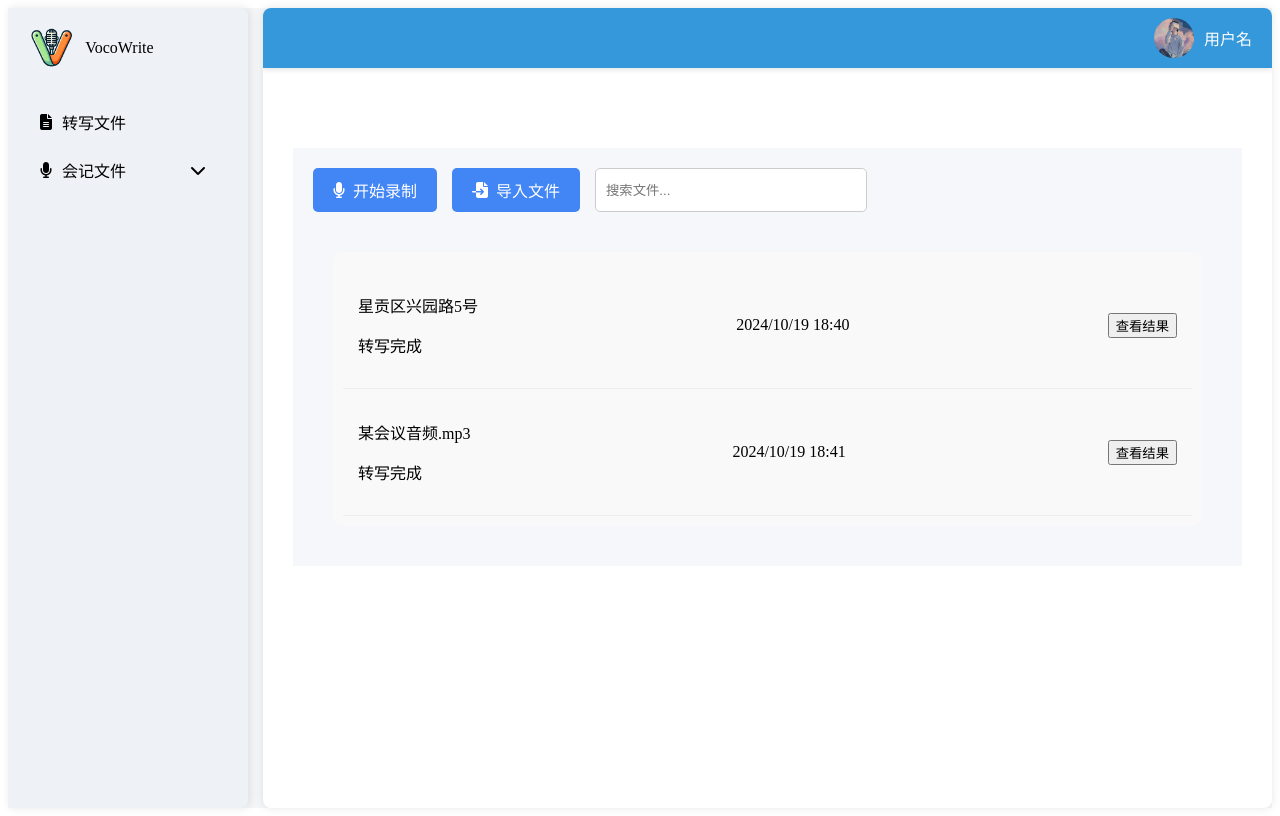
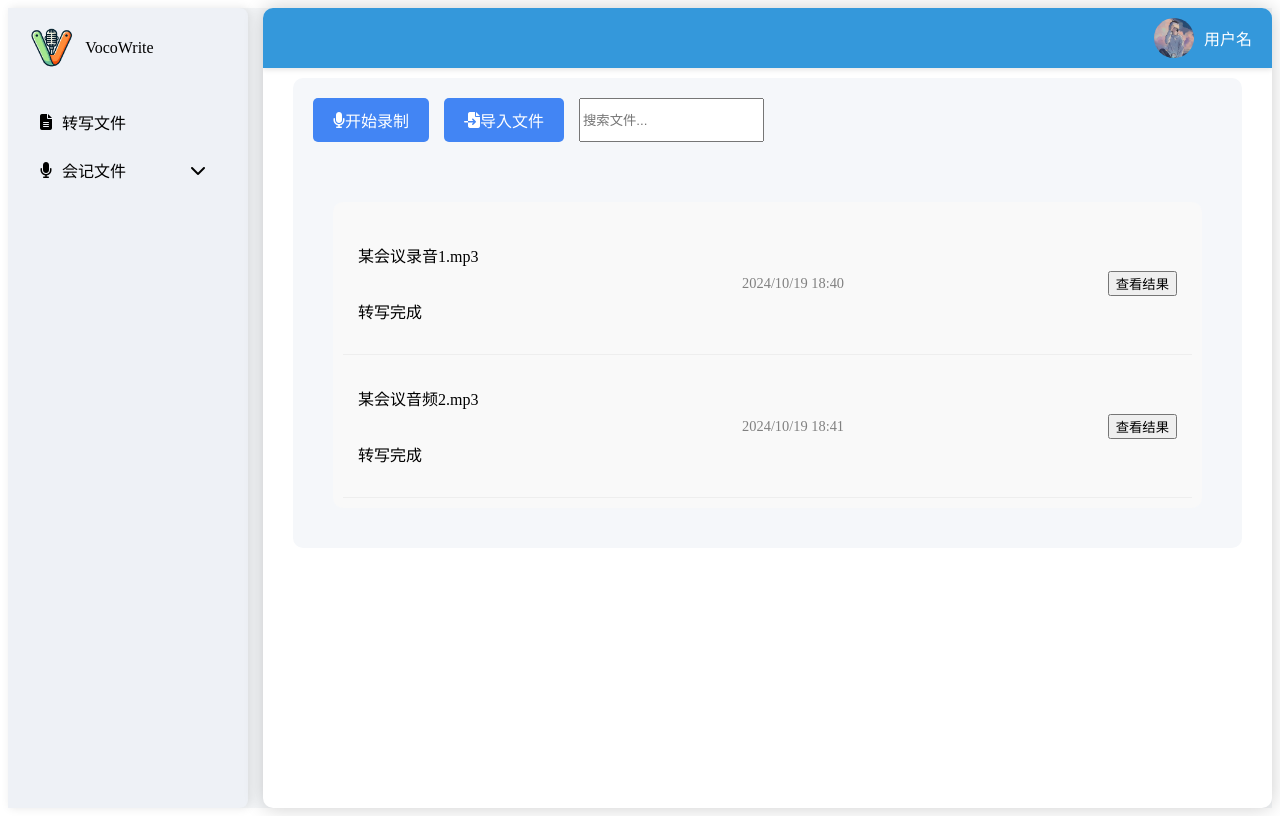
Before and after one commit to octal-zhihao/VocoWrite, a Vue app in the folder frontend/: page / in a window 1280 px wide. Built offline with nearby package versions, Linux system fonts and the light colour scheme.

Commit message:
refactor: change css style

```diff
--- a/frontend/src/App.vue
+++ b/frontend/src/App.vue
@@ -41,14 +41,15 @@ export default {
   flex-direction: column;
   background-color: white;
   margin-left: 15px;
-  box-shadow: 0px 0px 10px rgba(0, 0, 0, 0.1);
-  border-radius: 8px;
+  box-shadow: 0px 0px 20px rgba(0, 0, 0, 0.2);
+  border-radius: 10px;
   overflow: hidden;
 }
 
+
 .content {
-  margin-top: 60px; /* 确保内容不被固定的Header遮挡，60px是Header的高度 */
-  padding: 20px 30px; /* 适当增加内边距 */
+  margin-top: 10px;
+  padding: 0px 30px; /* 适当增加内边距 */
   flex-grow: 1;
 }
 
--- a/frontend/src/components/FileList.vue
+++ b/frontend/src/components/FileList.vue
@@ -20,8 +20,8 @@
       return {
         searchQuery: '',
         files: [
-          { id: 1, name: '星贡区兴园路5号', status: '转写完成', date: '2024/10/19 18:40' },
-          { id: 2, name: '某会议音频.mp3', status: '转写完成', date: '2024/10/19 18:41' },
+          { id: 1, name: '某会议录音1.mp3', status: '转写完成', date: '2024/10/19 18:40' },
+          { id: 2, name: '某会议音频2.mp3', status: '转写完成', date: '2024/10/19 18:41' },
           // 更多文件数据...
         ],
       };
@@ -48,14 +48,6 @@
   padding: 20px;
 }
 
-
-  .search-bar input {
-    width: 200px;
-    padding: 5px;
-    border: 1px solid #ccc;
-    border-radius: 5px;
-  }
-
 .file-table {
   background-color: #f9f9f9;
   padding: 10px;
@@ -68,5 +60,20 @@
   align-items: center;
   padding: 15px;
   border-bottom: 1px solid #eee;
+  transition: background-color 0.3s;
+}
+
+.file-item:hover {
+  background-color: #f0f0f0; /* 悬停效果 */
+}
+
+.file-info {
+  display: flex;
+  flex-direction: column;
+}
+
+.file-date {
+  font-size: 0.9em;
+  color: gray;
 }
 </style>
--- a/frontend/src/components/RecordButton.vue
+++ b/frontend/src/components/RecordButton.vue
@@ -35,28 +35,31 @@ export default {
 </script>
 
 <style scoped>
+.record-button-container {
+  display: flex;
+  flex-direction: column;
+  align-items: center;
+}
+
 .action-button {
-  padding: 10px 20px;
-  background-color: #4285f4; /* 统一背景颜色 */
+  padding: 15px 30px;
+  background-color: #e74c3c;
   color: white;
   border: none;
   border-radius: 5px;
   cursor: pointer;
   font-size: 16px;
-  transition: background-color 0.3s;
+  transition: background-color 0.3s, transform 0.2s;
 }
 
 .action-button:hover {
-  background-color: #357ae8;
-}
-
-.is-recording {
-  background-color: #ff4b5c; /* 录音时的背景颜色 */
+  background-color: #c0392b; /* 鼠标悬停颜色 */
+  transform: scale(1.05); /* 鼠标悬停放大效果 */
 }
 
 .recording-status {
   margin-top: 10px;
-  color: #ff4b5c;
+  color: #e74c3c;
   font-weight: bold;
 }
 </style>
--- a/frontend/src/views/Home.vue
+++ b/frontend/src/views/Home.vue
@@ -61,17 +61,10 @@ export default {
 </script>
 
 <style scoped>
-/* 样式可以根据你的需求进行调整 */
 .home {
   padding: 20px;
   background-color: #f5f7fa;
-}
-
-.search-bar {
-  padding: 10px;
-  width: 250px;
-  border: 1px solid #ccc;
-  border-radius: 5px;
+  border-radius: 10px; /* 添加圆角 */
 }
 
 .actions {
@@ -90,18 +83,38 @@ export default {
   border-radius: 5px;
   cursor: pointer;
   font-size: 16px;
-  transition: background-color 0.3s;
-}
-
-.action-button i {
-  margin-right: 8px;
+  transition: background-color 0.3s, transform 0.2s;
 }
 
 .action-button:hover {
   background-color: #357ae8;
+  transform: translateY(-2px); /* 鼠标悬停轻微抬起效果 */
 }
 
 .file-list {
   margin-top: 20px;
+  display: flex;
+  flex-direction: column;
+  gap: 15px; /* 增加文件间距 */
+}
+
+.file-table {
+  background-color: #ffffff; /* 文件列表背景 */
+  border-radius: 10px; /* 圆角 */
+  padding: 15px;
+  box-shadow: 0px 0px 10px rgba(0, 0, 0, 0.1); /* 阴影效果 */
+}
+
+.file-item {
+  display: flex;
+  justify-content: space-between;
+  align-items: center;
+  padding: 15px;
+  border-bottom: 1px solid #eee;
+  transition: background-color 0.3s;
+}
+
+.file-item:hover {
+  background-color: #f0f0f0; /* 悬停背景色 */
 }
 </style>
```
Lines whose indentation alone changed are shown as unchanged.
